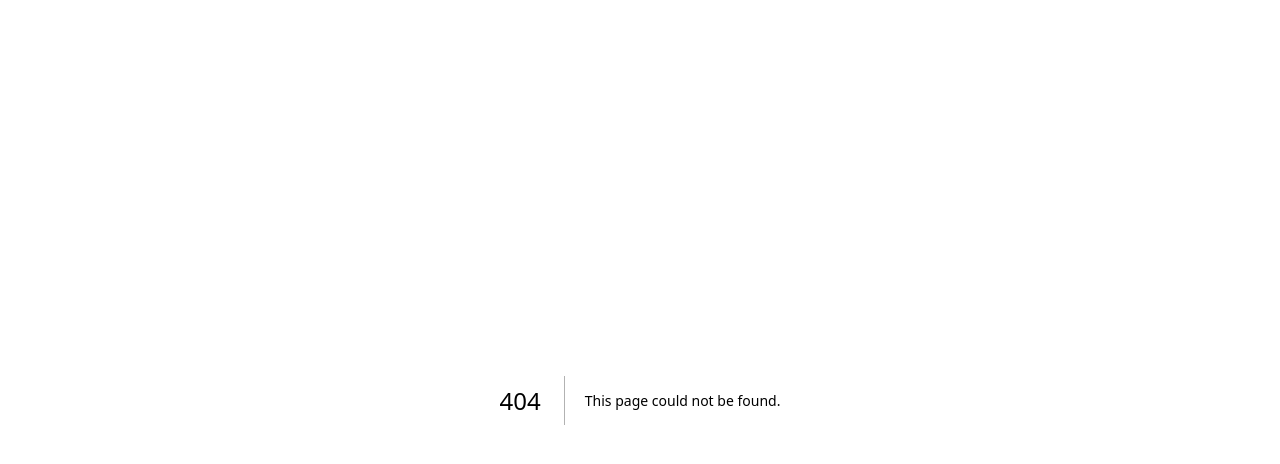
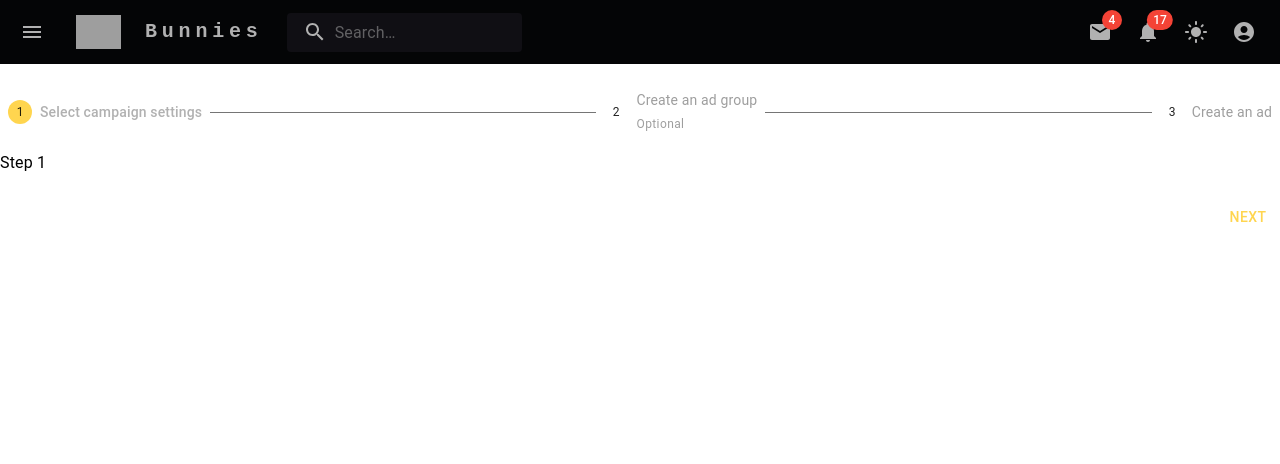
Before and after one commit to Bunnyhug01/Bunnies_VideoHosting, a Next.js app in the folder bunnies_frontend/: page /upload in a window 1280 px wide. Before the commit this address had no page. Shown: the top 464 px of the page. Built offline with nearby package versions, Linux system fonts and the light colour scheme; grey boxes are pictures that could not be loaded.

Commit message:
Added some links and started upload page

```diff
--- a/bunnies_frontend/src/app/components/Header.tsx
+++ b/bunnies_frontend/src/app/components/Header.tsx
@@ -1,16 +1,16 @@
 import * as React from 'react';
+
+import Link from 'next/link';
 
 import { styled, alpha, useTheme } from '@mui/material/styles';
 import AppBar from '@mui/material/AppBar';
 import Box from '@mui/material/Box';
 import Toolbar from '@mui/material/Toolbar';
 import IconButton from '@mui/material/IconButton';
-import Typography from '@mui/material/Typography';
 import InputBase from '@mui/material/InputBase';
 import Badge from '@mui/material/Badge';
 import MenuItem from '@mui/material/MenuItem';
 import Menu from '@mui/material/Menu';
-import MenuIcon from '@mui/icons-material/Menu';
 import SearchIcon from '@mui/icons-material/Search';
 import AccountCircle from '@mui/icons-material/AccountCircle';
 import MailIcon from '@mui/icons-material/Mail';
@@ -19,6 +19,7 @@ import MoreIcon from '@mui/icons-material/MoreVert';
 import SwipeableTemporaryDrawer from './SwipeableTemporaryDrawer';
 import { LightMode, DarkMode } from '@mui/icons-material';
 import Logo from './Logo';
+
 
 const Search = styled('div')(({ theme }) => ({
   position: 'relative',
@@ -114,8 +115,12 @@ export default function Header({inputHandler = undefined, ColorModeContext} : Pr
             open={isMenuOpen}
             onClose={handleMenuClose}
         >
-            <MenuItem onClick={handleMenuClose}>Profile</MenuItem>
-            <MenuItem onClick={handleMenuClose}>My account</MenuItem>
+            <Link href='/sign-in'>
+                <MenuItem onClick={handleMenuClose}>Sign in</MenuItem>
+            </Link>
+            <Link href='/sign-up'>
+                <MenuItem onClick={handleMenuClose}>Sign up</MenuItem>
+            </Link>
         </Menu>
     );
 
@@ -185,7 +190,7 @@ export default function Header({inputHandler = undefined, ColorModeContext} : Pr
 
     return (
         <Box sx={{ flexGrow: 1, height: 50 }}>
-            <AppBar elevation={0} style={{position: 'fixed'}}>
+            <AppBar sx={{ bgcolor: 'background.default' }} elevation={0} style={{position: 'fixed'}}>
                 <Toolbar sx={{ bgcolor: 'background.default' }}>
                     <SwipeableTemporaryDrawer />
                     <Logo />
--- a/bunnies_frontend/src/app/components/Logo.tsx
+++ b/bunnies_frontend/src/app/components/Logo.tsx
@@ -1,6 +1,7 @@
 import Image from 'next/image';
+import Link from 'next/link';
 
-import { Box, Typography } from '@mui/material';
+import { IconButton, Typography } from '@mui/material';
 
 
 interface Props {
@@ -13,6 +14,14 @@ export default function Logo({drawer = false}: Props) : JSX.Element {
 
     return (
         <>
+            <Link href='/'>
+                <IconButton
+                    disableRipple
+                    sx={{'&:hover': {
+                        backgroundColor: 'transparent',
+                    }}}
+                    aria-label="bunnyIcon"
+                >
                     <Image
                         src='https://firebasestorage.googleapis.com/v0/b/bunnies-aad60.appspot.com/o/images%2Frabbit.png?alt=media&token=0dda2f0d-94a7-423b-8aa2-7fe4ee36112d&_gl=1*1uwulz5*_ga*NzczNzY4MTgwLjE2OTY2MDQyMTQ.*_ga_CW55HF8NVT*MTY5NjYwNDIxNC4xLjEuMTY5NjYwNDQzNy4xOS4wLjA.'
                         width={45}
@@ -20,6 +29,9 @@ export default function Logo({drawer = false}: Props) : JSX.Element {
                         alt="Picture of the author"
                         className='flex mr-4 ml-4'
                     />
+                </IconButton>
+            </Link>
+
             <Typography
                 variant="h6"
                 noWrap
--- a/bunnies_frontend/src/app/components/VideoInfo.tsx
+++ b/bunnies_frontend/src/app/components/VideoInfo.tsx
@@ -31,7 +31,7 @@ export default function VideoInfo() {
 
       </Box>
       <Box className='md:w-[65%] sm:w-[100%]'>
-        <Accordion>
+        <Accordion sx={{bgcolor: 'background.additional'}} elevation={0}>
           <AccordionSummary
             sx={{pointerEvents: ""}}
             expandIcon={
--- a/bunnies_frontend/src/app/sign-up/page.tsx
+++ b/bunnies_frontend/src/app/sign-up/page.tsx
@@ -1,6 +1,7 @@
 'use client'
 
 import * as React from 'react';
+
 import Avatar from '@mui/material/Avatar';
 import Button from '@mui/material/Button';
 import CssBaseline from '@mui/material/CssBaseline';
--- /dev/null
+++ b/bunnies_frontend/src/app/upload/page.tsx
@@ -0,0 +1,207 @@
+'use client'
+
+import { Box, Button, PaletteMode, Step, StepLabel, Stepper, ThemeProvider, Typography, createTheme } from "@mui/material";
+import React from "react";
+import { useEffect, useState } from "react";
+import Header from "../components/Header";
+import BottomNav from "../components/BottomNav";
+import { amber, grey } from "@mui/material/colors";
+
+
+const ColorModeContext = React.createContext({ toggleColorMode: () => {} });
+
+const steps = ['Select campaign settings', 'Create an ad group', 'Create an ad'];
+
+const getDesignTokens = (mode: PaletteMode) => ({
+    palette: {
+      mode,
+      primary: {
+        ...amber,
+        ...(mode === 'dark' && {
+          main: amber[300],
+        }),
+      },
+      ...(mode === 'dark' ? {
+        background: {
+          default: '#040506',
+          additional: '#100f14',
+          drawer: 'rgba(4, 5, 6, 1)',
+          paper: '#040506',
+        },
+      } : {
+        background: {
+          default: '#ffffff',
+          additional: '#f6f6f6',
+        },
+      }),
+      text: {
+        ...(mode === 'light'
+          ? {
+              primary: grey[900],
+              secondary: grey[800],
+            }
+          : {
+              primary: '#b1b1b1',
+              secondary: grey[500],
+            }),
+      },
+    },
+  });
+
+
+export function Upload() {
+    const [windowSize, setWindowSize] = useState<number[]>([]);
+
+    const [activeStep, setActiveStep] = React.useState(0);
+    const [skipped, setSkipped] = React.useState(new Set<number>());
+
+
+    useEffect(() => {
+        setWindowSize([window.innerWidth, window.innerHeight]);
+        const handleWindowResize = () => {
+          setWindowSize([window.innerWidth, window.innerHeight]);
+        };
+
+        window.addEventListener('resize', handleWindowResize);
+
+        return () => {
+          window.removeEventListener('resize', handleWindowResize);
+        };
+      }, []);
+
+
+    const isStepOptional = (step: number) => {
+      return step === 1;
+    };
+
+    const isStepSkipped = (step: number) => {
+      return skipped.has(step);
+    };
+
+    const handleNext = () => {
+      let newSkipped = skipped;
+      if (isStepSkipped(activeStep)) {
+        newSkipped = new Set(newSkipped.values());
+        newSkipped.delete(activeStep);
+      }
+
+      setActiveStep((prevActiveStep) => prevActiveStep + 1);
+      setSkipped(newSkipped);
+    };
+
+    const handleBack = () => {
+      setActiveStep((prevActiveStep) => prevActiveStep - 1);
+    };
+
+    const handleSkip = () => {
+      if (!isStepOptional(activeStep)) {
+        // You probably want to guard against something like this,
+        // it should never occur unless someone's actively trying to break something.
+        throw new Error("You can't skip a step that isn't optional.");
+      }
+
+      setActiveStep((prevActiveStep) => prevActiveStep + 1);
+      setSkipped((prevSkipped) => {
+        const newSkipped = new Set(prevSkipped.values());
+        newSkipped.add(activeStep);
+        return newSkipped;
+      });
+    };
+
+    const handleReset = () => {
+      setActiveStep(0);
+    };
+
+    return (
+        <Box>
+            <Header ColorModeContext={ColorModeContext} />
+            <Box sx={{ width: '100%', marginTop: 5}}>
+                <Stepper activeStep={activeStep}>
+                    {steps.map((label, index) => {
+                        const stepProps: { completed?: boolean } = {};
+                        const labelProps: {
+                        optional?: React.ReactNode;
+                        } = {};
+                        if (isStepOptional(index)) {
+                        labelProps.optional = (
+                            <Typography variant="caption">Optional</Typography>
+                        );
+                        }
+                        if (isStepSkipped(index)) {
+                        stepProps.completed = false;
+                        }
+                        return (
+                        <Step key={label} {...stepProps}>
+                            <StepLabel {...labelProps}>{label}</StepLabel>
+                        </Step>
+                        );
+                    })}
+                </Stepper>
+                {activeStep === steps.length ? (
+                <React.Fragment>
+                    <Typography sx={{ mt: 2, mb: 1 }}>
+                    All steps completed - you&apos;re finished
+                    </Typography>
+                    <Box sx={{ display: 'flex', flexDirection: 'row', pt: 2 }}>
+                    <Box sx={{ flex: '1 1 auto' }} />
+                    <Button onClick={handleReset}>Reset</Button>
+                    </Box>
+                </React.Fragment>
+                ) : (
+                <React.Fragment>
+                    <Typography sx={{ mt: 2, mb: 1 }}>Step {activeStep + 1}</Typography>
+                    <Box sx={{ display: 'flex', flexDirection: 'row', pt: 2 }}>
+                    <Button
+                        color="inherit"
+                        disabled={activeStep === 0}
+                        onClick={handleBack}
+                        sx={{ mr: 1 }}
+                    >
+                        Back
+                    </Button>
+                    <Box sx={{ flex: '1 1 auto' }} />
+                    {isStepOptional(activeStep) && (
+                        <Button color="inherit" onClick={handleSkip} sx={{ mr: 1 }}>
+                        Skip
+                        </Button>
+                    )}
+                    <Button onClick={handleNext}>
+                        {activeStep === steps.length - 1 ? 'Finish' : 'Next'}
+                    </Button>
+                    </Box>
+                </React.Fragment>
+                )}
+            </Box>
+            {windowSize[0] <= 640
+                ? <BottomNav />
+                : null
+            }
+        </Box>
+    )
+}
+
+export default function ToggleColorMode() {
+    const [mode, setMode] = React.useState<'light' | 'dark'>('dark');
+    const colorMode = React.useMemo(
+      () => ({
+        toggleColorMode: () => {
+          setMode((prevMode) => (prevMode === 'light' ? 'dark' : 'light'));
+        },
+      }),
+      [],
+    );
+
+    const theme = React.useMemo(
+      () =>
+        createTheme(getDesignTokens(mode)),
+      [mode],
+    );
+
+    return (
+      <ColorModeContext.Provider value={colorMode}>
+      <ThemeProvider theme={theme}>
+        <Upload />
+      </ThemeProvider>
+    </ColorModeContext.Provider>
+    );
+  }
```
Lines whose indentation alone changed are shown as unchanged.
